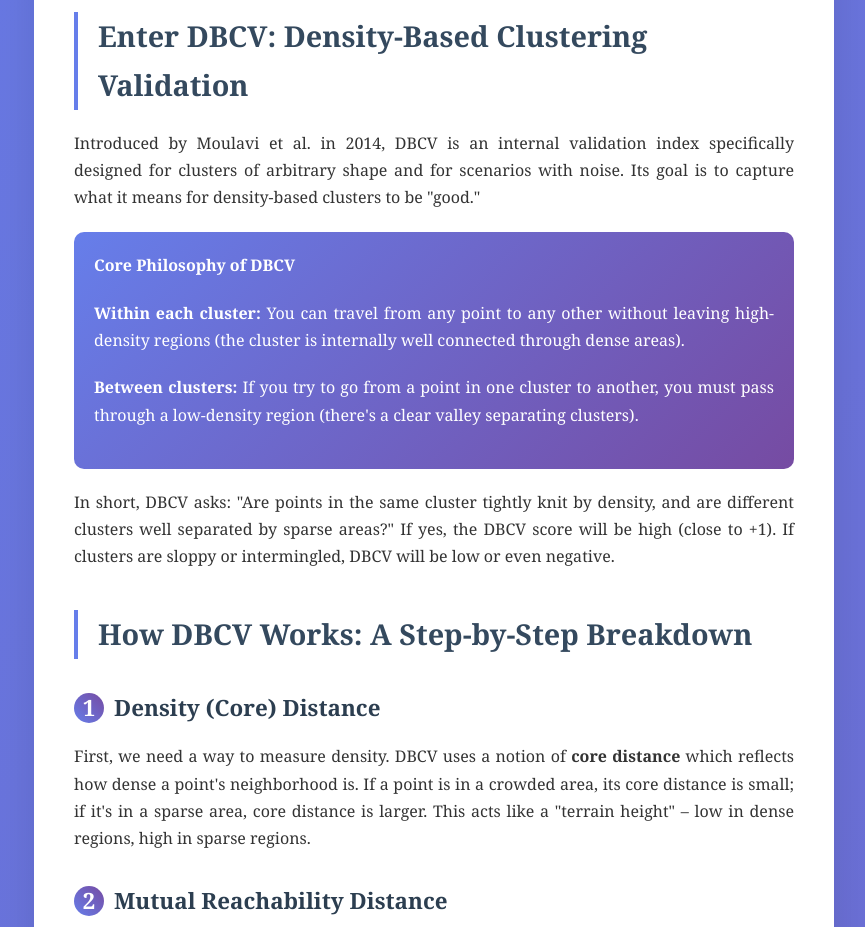
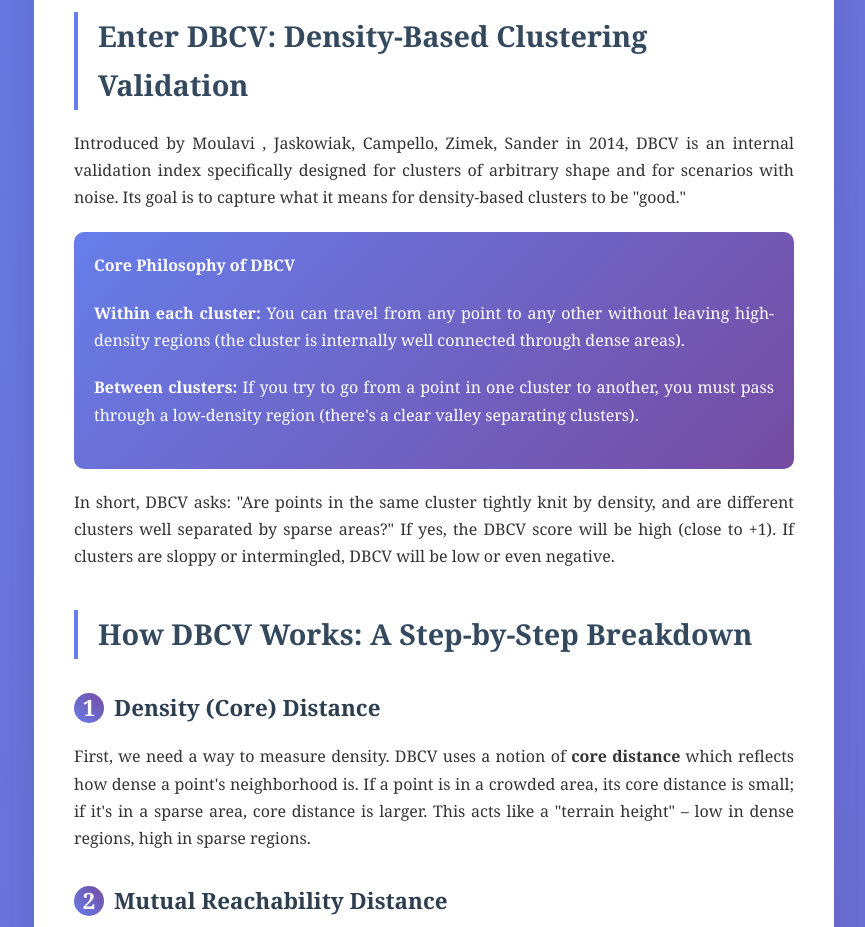
Before and after one commit to LundrimAlla/dbcv-blog, a plain HTML site: page index.html in a window 1280 px wide. Shown: the part 1000-1927 px from the top of the page, without its empty margins (206-1071 px from the left). Drawn offline with Linux system fonts and the light colour scheme.

Commit message:
Update index.html

```diff
--- a/index.html
+++ b/index.html
@@ -226,7 +226,7 @@
 
         <h2>Enter DBCV: Density-Based Clustering Validation</h2>
 
-        <p>Introduced by Moulavi et al. in 2014, DBCV is an internal validation index specifically designed for clusters of arbitrary shape and for scenarios with noise. Its goal is to capture what it means for density-based clusters to be "good."</p>
+        <p>Introduced by Moulavi , Jaskowiak, Campello, Zimek,  Sander in 2014, DBCV is an internal validation index specifically designed for clusters of arbitrary shape and for scenarios with noise. Its goal is to capture what it means for density-based clusters to be "good."</p>
 
         <div class="key-insight">
             <h4>Core Philosophy of DBCV</h4>
```
